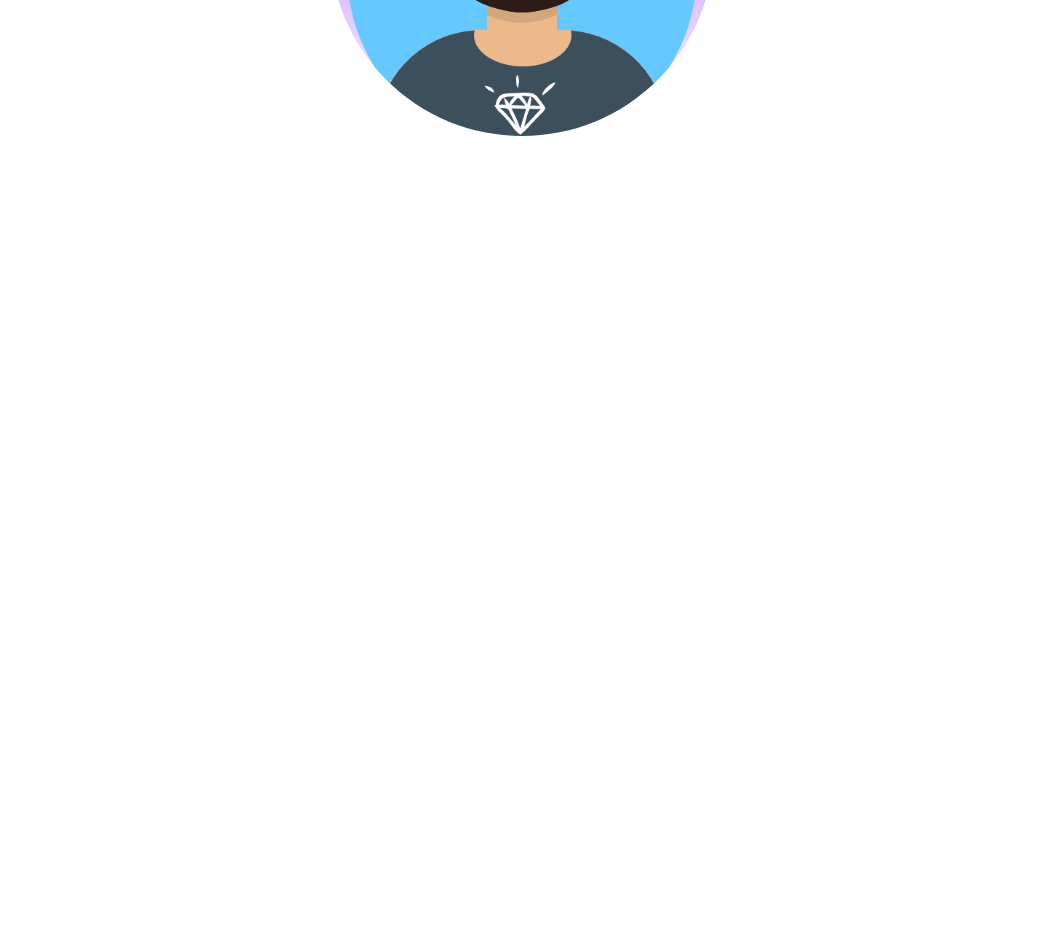
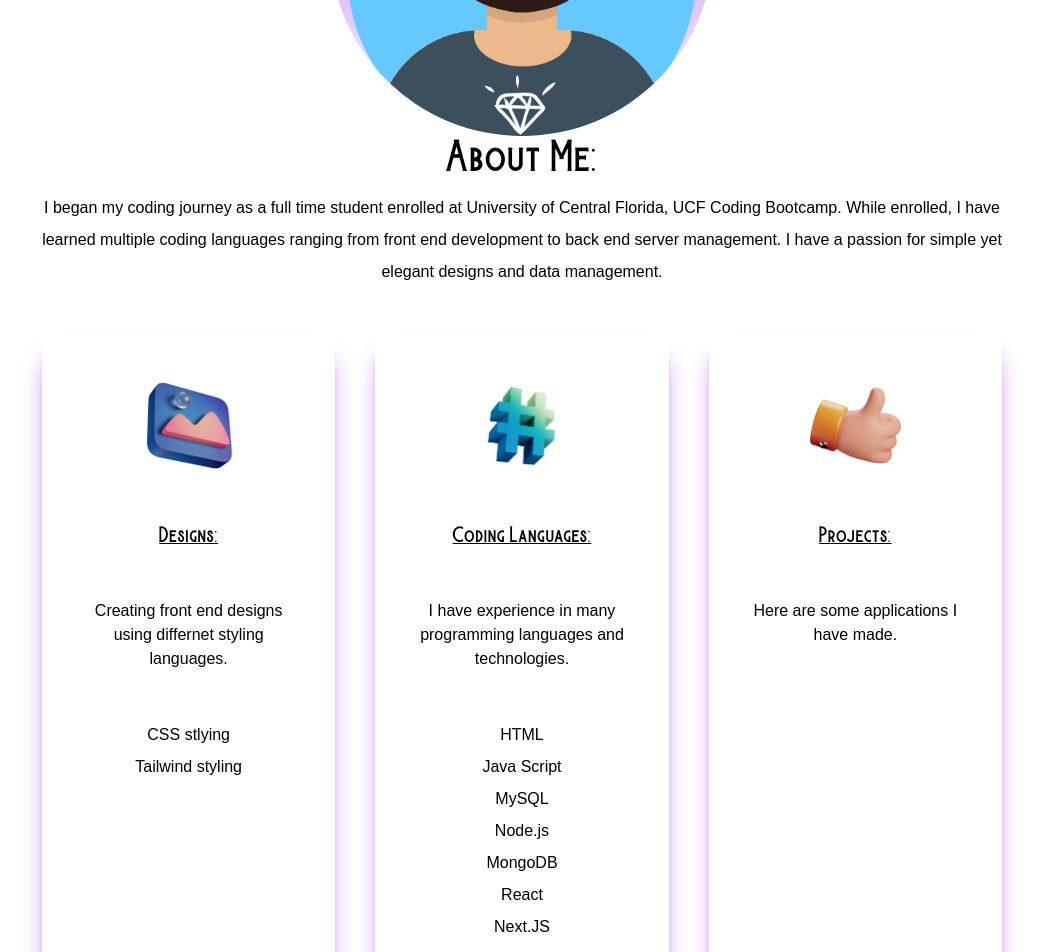
Before and after one commit to teppley/React-Portfolio, a Next.js app: page / in a window 1280 px wide. Shown: the part 840-1792 px from the top of the page, without its empty margins (118-1161 px from the left). Before the commit the page ends 976 px from the top, so only its background shows below. Built offline with nearby package versions, Linux system fonts and the light colour scheme.

Commit message:
added cards with icons, and lots of tailwind

```diff
--- a/pages/index.js
+++ b/pages/index.js
@@ -1,9 +1,13 @@
+/* eslint-disable @next/next/no-img-element */
 /* eslint-disable jsx-a11y/alt-text */
 import Head from "next/head";
 import { BsFillMoonStarsFill } from 'react-icons/bs'
 import {AiFillLinkedin, AiFillGithub} from "react-icons/ai";
 import Image from "next/image";
 import avatar from "../public/avataaars.png";
+import design from "../public/design.png";
+import code from "../public/code.png";
+import consulting from "../public/consulting.png";
 import React from "react";
 import { useState } from "react";
 
@@ -34,8 +38,8 @@ export default function Home() {
             </ul>
           </nav>
           <div className="text-center p-10">
-            <h2 className="text-6xl py-2 text-purple-500 font-medium">Tyler Eppley</h2>
-            <h3 className="text-3xl py-2 dark:text-white">Full Stack Web Developer</h3>
+            <h2 className="text-6xl py-2 text-purple-500 font-medium font-burtons">Tyler Eppley</h2>
+            <h3 className="text-3xl py-2 dark:text-white font-burtons">Full Stack Web Developer</h3>
             <p className="text-lg py-5 leading-6 dark:text-white">
               An aspiring programmer with an interest in creative design.
             </p>
@@ -48,6 +52,40 @@ export default function Home() {
               <Image src={avatar} layout="fill" objectFit="cover" />
           </div>
         </section>
+        <section>
+          <div>
+            <h3 className="text-4xl py-1 dark:text-white text-center font-burtons">About Me:</h3>
+            <p className="text-md py-2 leading-8 dark:text-white text-center">
+              I began my coding journey as a full time student enrolled at University of Central Florida, UCF Coding Bootcamp. While enrolled, I have learned multiple coding languages ranging from front end development to back end server management. I have a passion for simple yet elegant designs and data management.
+            </p>
+          </div>
+          <div className="lg:flex gap-10">
+            <div className="text-center shadow-xl shadow-purple-400 p-10 rounded-xl my-10 dark:bg-zinc-800 flex-1">
+              <Image src={design} width={100} height={100}/>
+              <h3 className="text-lg font-medium underline my-10 dark:text-white font-burtons">Designs:</h3>
+              <p className="py-2 dark:text-white mb-10">Creating front end designs using differnet styling languages.</p>
+              <p className="dark:text-white py-1">CSS stlying</p>
+              <p className="dark:text-white py-1">Tailwind styling</p>
+            </div>
+            <div className="text-center shadow-xl shadow-purple-400 p-10 rounded-xl my-10 dark:bg-zinc-800 flex-1">
+              <Image src={code} width={100} height={100}/>
+              <h4 className="text-lg font-medium my-10 underline dark:text-white font-burtons">Coding Languages:</h4>
+              <p className="py-2 dark:text-white mb-10">I have experience in many programming languages and technologies.</p>
+              <p className="dark:text-white py-1">HTML</p>
+              <p className="dark:text-white py-1">Java Script</p>
+              <p className="dark:text-white py-1">MySQL</p>
+              <p className="dark:text-white py-1">Node.js</p>
+              <p className="dark:text-white py-1">MongoDB</p>
+              <p className="dark:text-white py-1">React</p>
+              <p className="dark:text-white py-1">Next.JS </p>
+            </div>
+            <div className="text-center shadow-xl shadow-purple-400 p-10 rounded-xl my-10 dark:bg-zinc-800 flex-1">
+            <Image src={consulting} width={100} height={100}/>
+            <h5 className="text-lg font-medium my-10 underline dark:text-white font-burtons">Projects:</h5>
+            <p className="py-2 dark:text-white mb-10">Here are some applications I have made.</p>
+            </div>
+          </div>
+        </section>
       </main>
     </div>
   );
```
Also changed, not shown: public/arrdvarchive title.jpg (added), public/yeti-games-screenshot.jpg (added).
